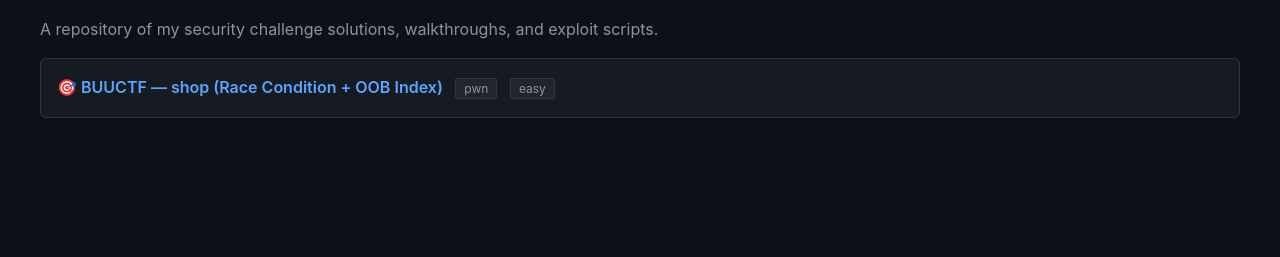
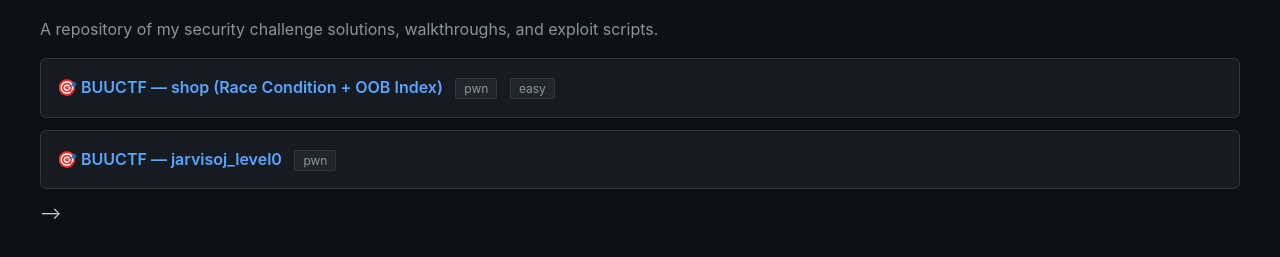
Before and after one commit to Gantosay/CTF-Writeups, a plain HTML site: page index.html in a window 1280 px wide. Shown: the part 107-364 px from the top of the page. Drawn offline with Linux system fonts and the light colour scheme.

Commit message:
Update index.html

```diff
--- a/index.html
+++ b/index.html
@@ -62,9 +62,9 @@
             <span class="tag">pwn</span>
             <span class="tag">easy</span>
         </li>
-        <!-- Add your next challenges here like this:
+
         <li>
-            <a href="BUUCTF/PWN/Easy/jarvisoj_level0/index.html" target="_blank">🎯 BUUCTF — jarvisoj_level0</a>
+            <a href="BUUCTF/PWN/Easy/jarvisoj_level0/%23%20jarvisoj_level0.md" target="_blank">🎯 BUUCTF — jarvisoj_level0</a>
             <span class="tag">pwn</span>
         </li>
         -->
```
